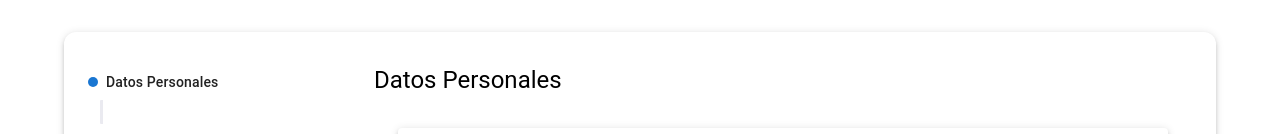
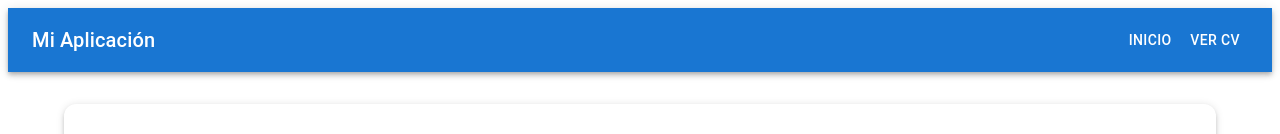
Before and after one commit to alondracarrillocelis/front_professors, a React (Vite) app in the folder profesores/: page / in a window 1280 px wide. Shown: the top 134 px of the page. Built offline with nearby package versions, Linux system fonts and the light colour scheme; no server answers.

Commit message:
header sin diseño con rutas

```diff
--- /dev/null
+++ b/profesores/src/components/Header.jsx
@@ -0,0 +1,23 @@
+import React from "react";
+import { AppBar, Toolbar, Typography, Button } from "@mui/material";
+import { Link } from "react-router-dom";
+
+const Header = () => {
+  return (
+    <AppBar position="static">
+      <Toolbar>
+        <Typography variant="h6" sx={{ flexGrow: 1 }}>
+          Mi Aplicación
+        </Typography>
+        <Button color="inherit" component={Link} to="/">
+          Inicio
+        </Button>
+        <Button color="inherit" component={Link} to="/showCV">
+          Ver CV
+        </Button>
+      </Toolbar>
+    </AppBar>
+  );
+};
+
+export default Header;
--- a/profesores/src/main.jsx
+++ b/profesores/src/main.jsx
@@ -2,13 +2,16 @@
 import ReactDOM from "react-dom/client";
 import { BrowserRouter as Router, Routes, Route } from "react-router-dom";
 import DataScreen from "./screens/dataScreen";
+import ShowCVScreen from "./screens/showCv"; // Nuevo componente
+import Header from "./components/Header"; // Importamos el Header
 
 ReactDOM.createRoot(document.getElementById("root")).render(
   <React.StrictMode>
     <Router>
+      <Header /> {/* El Header se mostrará en todas las pantallas */}
       <Routes>
-        <Route path="/" element={<DataScreen />} />  {/* Página principal */}
-
+        <Route path="/" element={<DataScreen />} />
+        <Route path="/showCV" element={<ShowCVScreen />} /> {/* Nueva ruta */}
       </Routes>
     </Router>
   </React.StrictMode>
```
